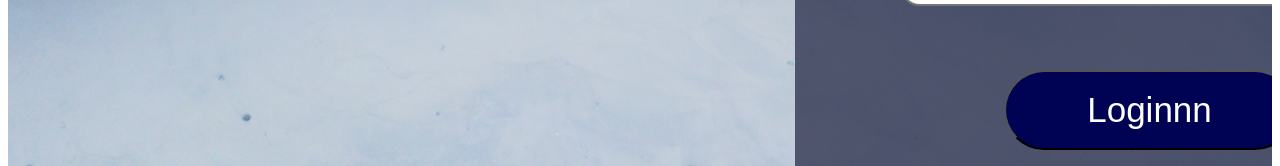
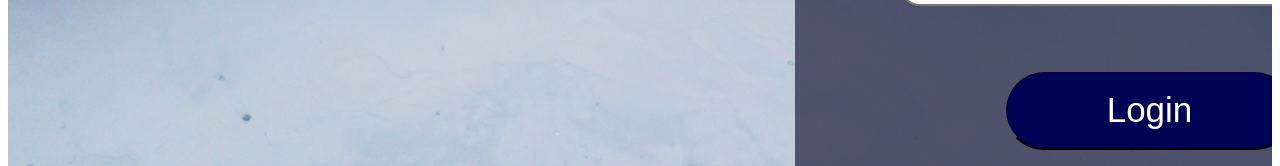
Before and after one commit to senaMora/banking_UI, a React (Create React App) app: page / in a window 1280 px wide. Shown: the part 786-952 px from the top of the page. Built offline with nearby package versions, Linux system fonts and the light colour scheme.

Commit message:
Update LoginPage.js

```diff
--- a/src/components/LoginPage.js
+++ b/src/components/LoginPage.js
@@ -53,7 +53,7 @@ function LoginPage(props) {
         />
 
         <button className={styles.loginButton} onClick={submitHandler}>
-          Loginnn
+          Login
         </button>
       </form>
 
```
